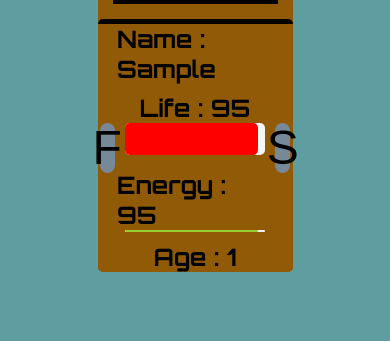
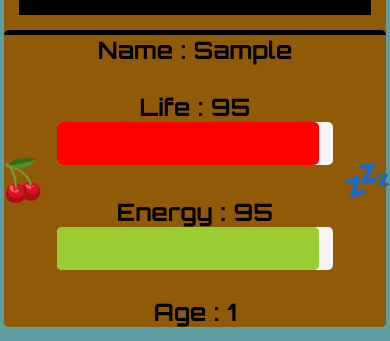
Before and after one commit to Denisdcb/Tamagotchi, a plain HTML site: page index.html in a window 390 px wide. Both pictures are taken after typing "Sample" into the empty fields and a click on the button "START". Shown: the part 503-844 px from the top of the page. Drawn offline with Linux system fonts and the light colour scheme.

Commit message:
Tamagochi finished

```diff
--- a/index.html
+++ b/index.html
@@ -20,7 +20,7 @@
             </form>
             <div class="tam-infos" id="tam-infos">
                 <div class="left">
-                    <button class="move-button" id="food">F</button>
+                    <button class="move-button" id="food">&#x1F352</button>
                 </div>
                 <div class="tam-status">
                     <div class="tam-name">
@@ -39,10 +39,12 @@
                     </div>
                 </div>
                 <div class="right">
-                    <button class="move-button" id="sleep">S</button>
+                    <button class="move-button" id="sleep">&#x1F4A4</button>
                 </div>
             </div>
-            <div class="restart" id="restart"><a href="index.html">TRY AGAIN</a></div>
+            <div class="restart" id="restart">
+                <a href="index.html">TRY AGAIN</a>
+            </div>
         </div>
     </div>
     <script type="module" src="script.js"></script>
--- a/style.css
+++ b/style.css
@@ -119,8 +119,8 @@ h1 {
 .tam-infos .move-button {
     width: 75%;
     height: 20%;
-    background-color: lightslategray;
-    font-size: 3rem;
+    background: none;
+    font-size: 4rem;
     display: flex;
     align-items: center;
     justify-content: center;
@@ -192,3 +192,15 @@ h1 {
     border-radius: 5px;
     color: black;
 }
+
+@media (max-width: 470px) {
+    /* Votre style pour les écrans de taille mobile */
+    .tam-container {
+        width: 98%; /* Exemple de modification de la largeur */
+        height: 88%;
+    }
+
+    .tam-infos .move-button {
+        font-size: 2.5rem;
+    }
+}
```
